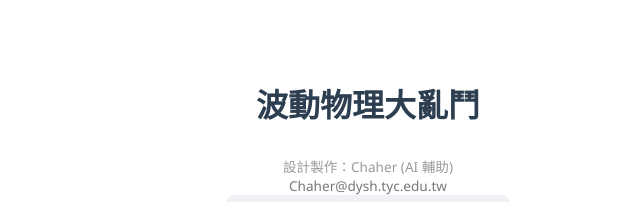
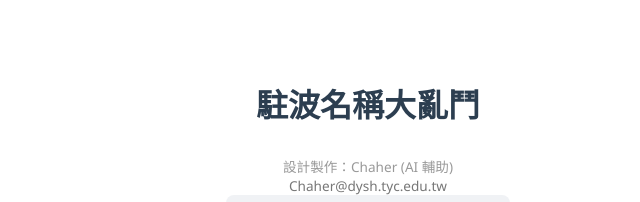
Before and after one commit to gchlin/JHphysics, a plain HTML site: page book3_wave/chapter1/standingwave_game/index.html in a window 1280 px wide. Shown: the top 202 px of the page, 272-912 px from the left. Drawn offline with Linux system fonts and the light colour scheme.

Commit message:
Update index.html

```diff
--- a/book3_wave/chapter1/standingwave_game/index.html
+++ b/book3_wave/chapter1/standingwave_game/index.html
@@ -3,13 +3,13 @@
 <head>
     <meta charset="UTF-8">
     <meta name="viewport" content="width=device-width, initial-scale=1.0, maximum-scale=1.0, user-scalable=no">
-    <title>波動物理大亂鬥</title>
+    <title>駐波名稱大亂鬥</title>
     <link rel="stylesheet" href="style.css">
 </head>
 <body>
 
     <div id="main-menu" class="overlay">
-        <div class="menu-title">波動物理大亂鬥</div>
+        <div class="menu-title">駐波名稱大亂鬥</div>
 
         <div style="margin-top: 30px; font-size: 0.85rem; color: #999;">
             設計製作：Chaher (AI 輔助)<br>
@@ -140,4 +140,5 @@
     <script src="data.js"></script>
     <script src="game.js"></script>
 </body>
+
 </html>
```
